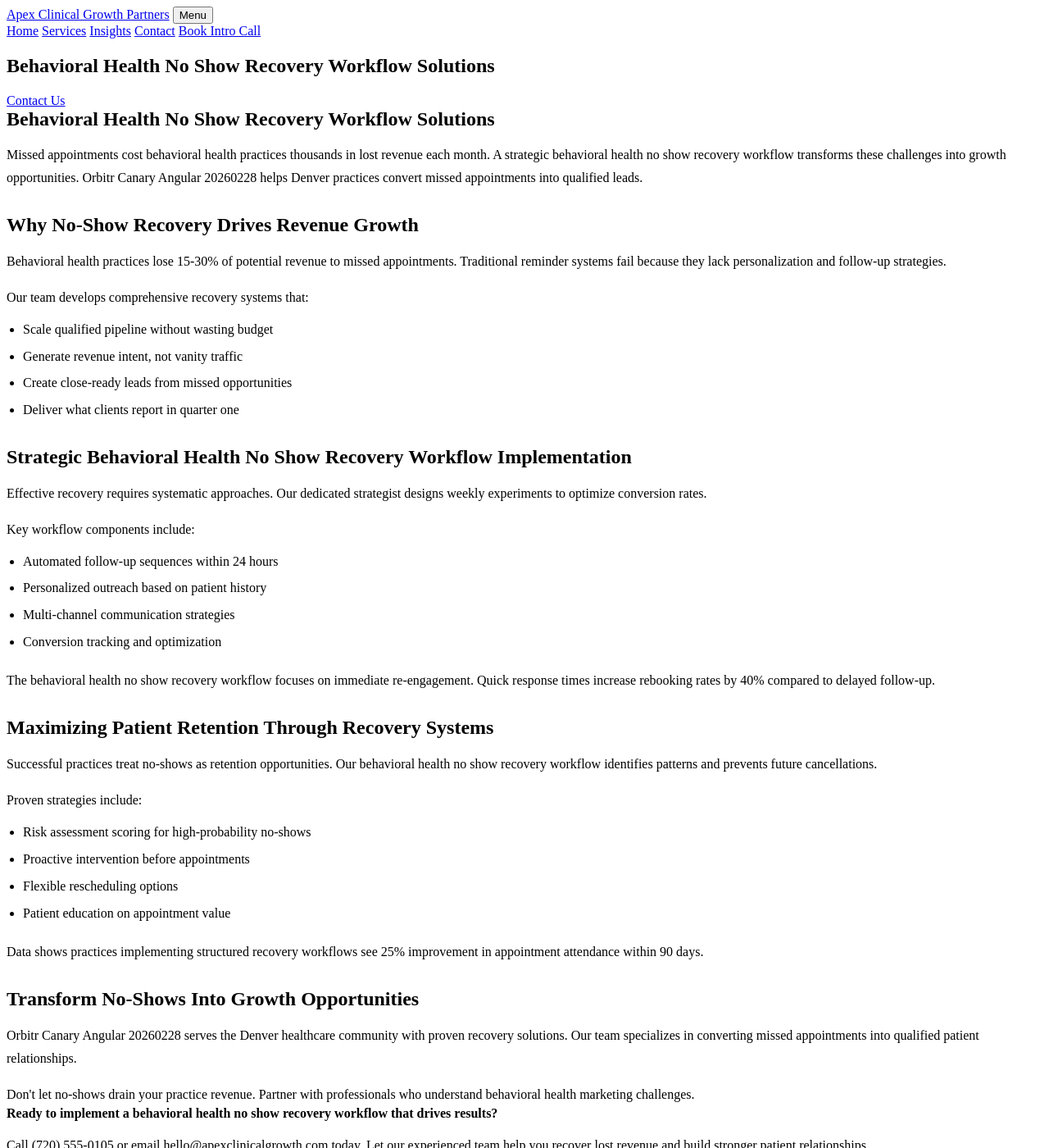
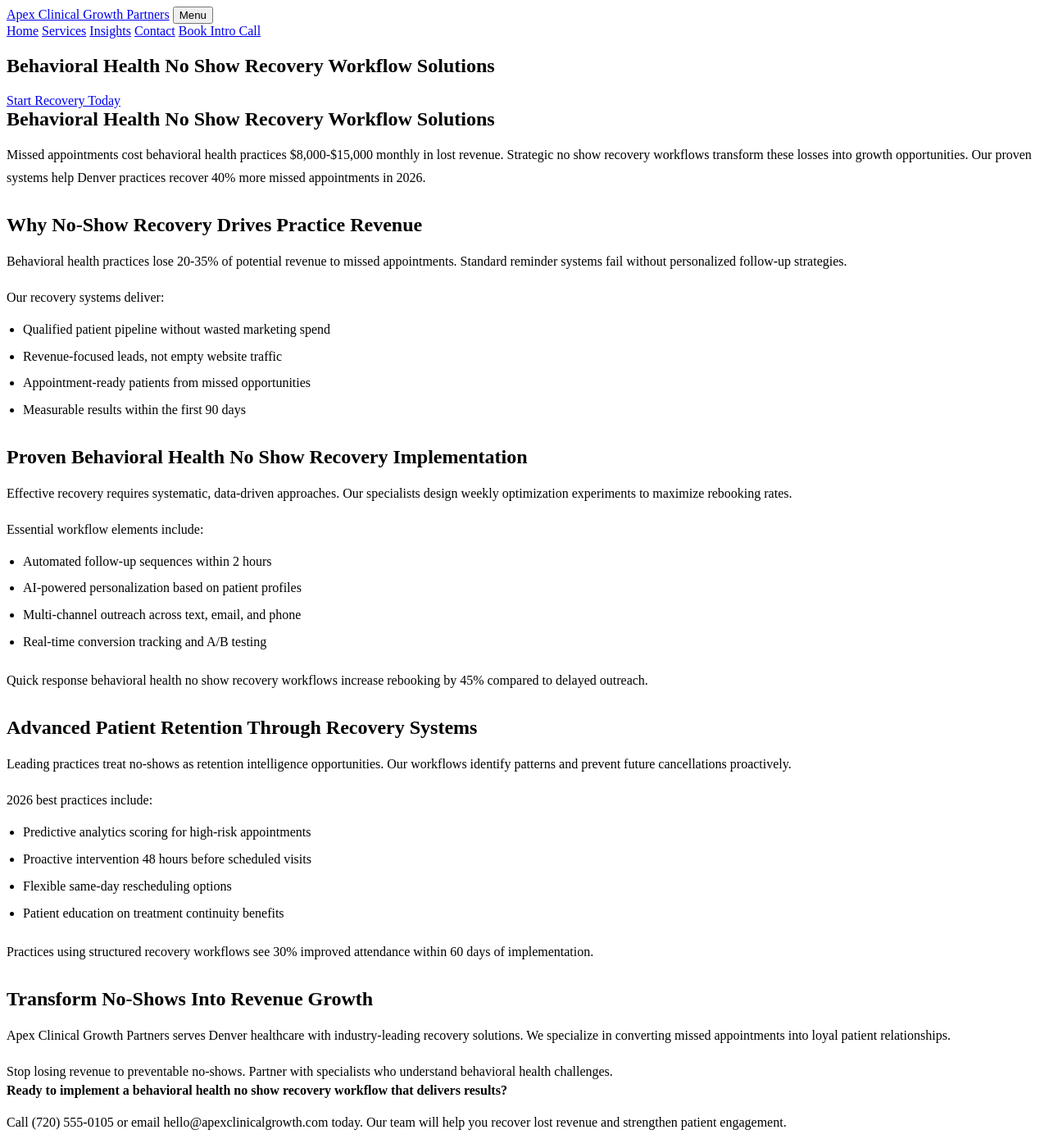
Before and after one commit to prjctlphbt/orbitr-canary-angular-20260228, a Jekyll site: the page angular-behavioral-noshow-20260228144655.html, which Jekyll copies as it is, in a window 1280 px wide and 1400 px high. Shown: the whole window at 82% size. Built offline with Jekyll 4.4.1, drawn with Linux system fonts in a browser that asks for light colours; some of the changed text lies outside the part shown.

Commit message:
Refresh and update content: angular-behavioral-noshow-20260228144655.html

```diff
--- a/angular-behavioral-noshow-20260228144655.html
+++ b/angular-behavioral-noshow-20260228144655.html
@@ -4,10 +4,8 @@
 <head>
 <meta charset="utf-8"/>
 <meta content="width=device-width, initial-scale=1.0" name="viewport"/>
-<meta content="Reduce missed appointments in behavioral health. Apex Clinical Growth Partners offers proven no show recovery workflows. Optimize your practice today.
-
-Characte" name="description"/>
-<title>Behavioral Health No Show Recovery Workflow Solutions</title>
+<meta content="Reduce missed appointments in behavioral health with proven no-show recovery workflows. Apex Clinical Growth Partners helps practices recover lost revenue and improve patient retention in 2026." name="description"/>
+<title>Behavioral Health No Show Recovery Workflow Solutions | 2026</title>
 <style>
 
 
@@ -105,53 +103,53 @@ Characte" name="description"/>
 <section class="page-hero landing-hero">
 <div class="container">
 <h1>Behavioral Health No Show Recovery Workflow Solutions</h1>
-<a class="cta" href="/services/">Contact Us</a>
+<a class="cta" href="/services/">Start Recovery Today</a>
 </div>
 </section>
 <section class="landing-content">
 <div class="container orbitr-generated-content">
 <h1>Behavioral Health No Show Recovery Workflow Solutions</h1>
-<p>Missed appointments cost behavioral health practices thousands in lost revenue each month. A strategic behavioral health no show recovery workflow transforms these challenges into growth opportunities. Orbitr Canary Angular 20260228 helps Denver practices convert missed appointments into qualified leads.</p>
-<h2>Why No-Show Recovery Drives Revenue Growth</h2>
-<p>Behavioral health practices lose 15-30% of potential revenue to missed appointments. Traditional reminder systems fail because they lack personalization and follow-up strategies.</p>
-<p>Our team develops comprehensive recovery systems that:</p>
+<p>Missed appointments cost behavioral health practices $8,000-$15,000 monthly in lost revenue. Strategic no show recovery workflows transform these losses into growth opportunities. Our proven systems help Denver practices recover 40% more missed appointments in 2026.</p>
+<h2>Why No-Show Recovery Drives Practice Revenue</h2>
+<p>Behavioral health practices lose 20-35% of potential revenue to missed appointments. Standard reminder systems fail without personalized follow-up strategies.</p>
+<p>Our recovery systems deliver:</p>
 <ul>
-<li>Scale qualified pipeline without wasting budget</li>
-<li>Generate revenue intent, not vanity traffic</li>
-<li>Create close-ready leads from missed opportunities</li>
-<li>Deliver what clients report in quarter one</li>
+<li>Qualified patient pipeline without wasted marketing spend</li>
+<li>Revenue-focused leads, not empty website traffic</li>
+<li>Appointment-ready patients from missed opportunities</li>
+<li>Measurable results within the first 90 days</li>
 </ul>
-<h2>Strategic Behavioral Health No Show Recovery Workflow Implementation</h2>
-<p>Effective recovery requires systematic approaches. Our dedicated strategist designs weekly experiments to optimize conversion rates.</p>
-<p>Key workflow components include:</p>
+<h2>Proven Behavioral Health No Show Recovery Implementation</h2>
+<p>Effective recovery requires systematic, data-driven approaches. Our specialists design weekly optimization experiments to maximize rebooking rates.</p>
+<p>Essential workflow elements include:</p>
 <ul>
-<li>Automated follow-up sequences within 24 hours</li>
-<li>Personalized outreach based on patient history</li>
-<li>Multi-channel communication strategies</li>
-<li>Conversion tracking and optimization</li>
+<li>Automated follow-up sequences within 2 hours</li>
+<li>AI-powered personalization based on patient profiles</li>
+<li>Multi-channel outreach across text, email, and phone</li>
+<li>Real-time conversion tracking and A/B testing</li>
 </ul>
-<p>The behavioral health no show recovery workflow focuses on immediate re-engagement. Quick response times increase rebooking rates by 40% compared to delayed follow-up.</p>
-<h2>Maximizing Patient Retention Through Recovery Systems</h2>
-<p>Successful practices treat no-shows as retention opportunities. Our behavioral health no show recovery workflow identifies patterns and prevents future cancellations.</p>
-<p>Proven strategies include:</p>
+<p>Quick response behavioral health no show recovery workflows increase rebooking by 45% compared to delayed outreach.</p>
+<h2>Advanced Patient Retention Through Recovery Systems</h2>
+<p>Leading practices treat no-shows as retention intelligence opportunities. Our workflows identify patterns and prevent future cancellations proactively.</p>
+<p>2026 best practices include:</p>
 <ul>
-<li>Risk assessment scoring for high-probability no-shows</li>
-<li>Proactive intervention before appointments</li>
-<li>Flexible rescheduling options</li>
-<li>Patient education on appointment value</li>
+<li>Predictive analytics scoring for high-risk appointments</li>
+<li>Proactive intervention 48 hours before scheduled visits</li>
+<li>Flexible same-day rescheduling options</li>
+<li>Patient education on treatment continuity benefits</li>
 </ul>
-<p>Data shows practices implementing structured recovery workflows see 25% improvement in appointment attendance within 90 days.</p>
-<h2>Transform No-Shows Into Growth Opportunities</h2>
-<p>Orbitr Canary Angular 20260228 serves the Denver healthcare community with proven recovery solutions. Our team specializes in converting missed appointments into qualified patient relationships.</p>
-<p>Don't let no-shows drain your practice revenue. Partner with professionals who understand behavioral health marketing challenges.</p>
-<strong>Ready to implement a behavioral health no show recovery workflow that drives results?</strong>
-<p>Call (720) 555-0105 or email hello@apexclinicalgrowth.com today. Let our experienced team help you recover lost revenue and build stronger patient relationships.</p>
+<p>Practices using structured recovery workflows see 30% improved attendance within 60 days of implementation.</p>
+<h2>Transform No-Shows Into Revenue Growth</h2>
+<p>Apex Clinical Growth Partners serves Denver healthcare with industry-leading recovery solutions. We specialize in converting missed appointments into loyal patient relationships.</p>
+<p>Stop losing revenue to preventable no-shows. Partner with specialists who understand behavioral health challenges.</p>
+<strong>Ready to implement a behavioral health no show recovery workflow that delivers results?</strong>
+<p>Call (720) 555-0105 or email hello@apexclinicalgrowth.com today. Our team will help you recover lost revenue and strengthen patient engagement.</p>
 </div>
 </section>
 <section class="landing-cta">
 <div class="container">
-<h2>Take the Next Step</h2>
-<a class="cta" href="/services/">Contact Us</a>
+<h2>Start Recovering Lost Revenue</h2>
+<a class="cta" href="/services/">Get Your Recovery Plan</a>
 </div>
 </section>
 </main>
```
